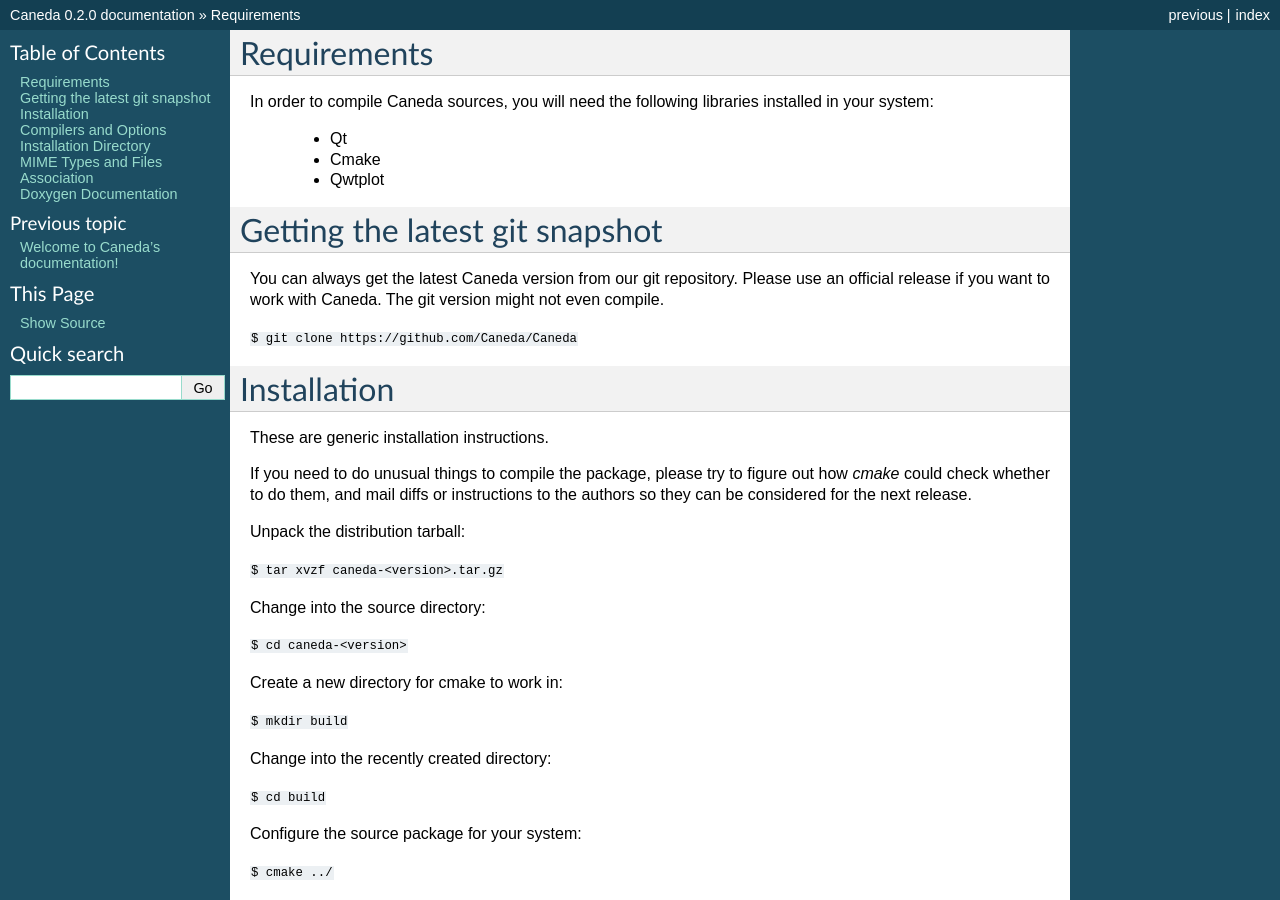
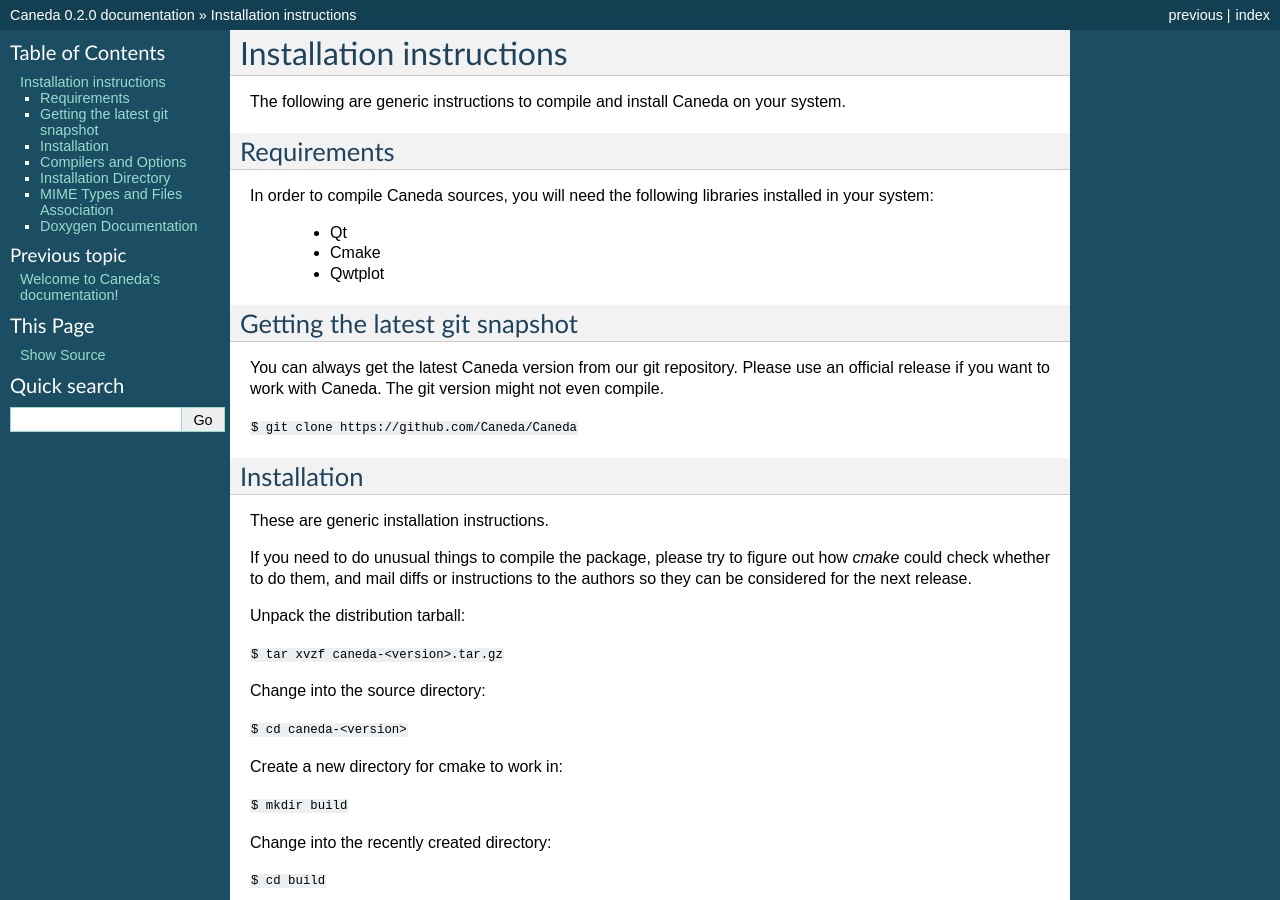
Before and after one commit to Caneda/Docs, a Sphinx documentation site: the page built from docs/install.rst, in a window 1280 px wide and 900 px high. Built offline with Sphinx 7.4.7, drawn with Linux system fonts in a browser that asks for light colours; some of the changed text lies outside the part shown.

Commit message:
Updated install instructions.

```diff
--- a/docs/install.rst
+++ b/docs/install.rst
@@ -1,7 +1,10 @@
+Installation instructions
+=========================
+The following are generic instructions to compile and install Caneda on your system.
+
 Requirements
-============
-In order to compile Caneda sources, you will need the following libraries
-installed in your system:
+------------
+In order to compile Caneda sources, you will need the following libraries installed in your system:
 
   * Qt
   * Cmake
@@ -9,21 +12,17 @@
 
 
 Getting the latest git snapshot
-===============================
-You can always get the latest Caneda version from our git repository. Please
-use an official release if you want to work with Caneda.  The git version might
-not even compile.
+-------------------------------
+You can always get the latest Caneda version from our git repository. Please use an official release if you want to work with Caneda.  The git version might not even compile.
 
 ``$ git clone https://github.com/Caneda/Caneda``
 
 
 Installation
-============
+------------
 These are generic installation instructions.
 
-If you need to do unusual things to compile the package, please try to figure
-out how *cmake* could check whether to do them, and mail diffs or instructions
-to the authors so they can be considered for the next release.
+If you need to do unusual things to compile the package, please try to figure out how *cmake* could check whether to do them, and mail diffs or instructions to the authors so they can be considered for the next release.
 
 Unpack the distribution tarball:
 
@@ -53,47 +52,34 @@
 
 ``$ make install``
 
-You must have root privileges if you want to install the package in the
-standard location (``/usr/local``) or in any location that is only writable by
-root.
+You must have root privileges if you want to install the package in the standard location (``/usr/local``) or in any location that is only writable by root.
 
 
 Compilers and Options
-=====================
-Some systems require unusual options for compilation or linking that *cmake*
-does not know about.  Run ``./cmake --help`` for details on some of the pertinent
-environment variables.
+---------------------
+Some systems require unusual options for compilation or linking that *cmake* does not know about.  Run ``./cmake --help`` for details on some of the pertinent environment variables.
 
-You can give *cmake* initial values for configuration parameters by setting
-variables in the command line or in the environment.  Here is an example:
+You can give *cmake* initial values for configuration parameters by setting variables in the command line or in the environment.  Here is an example:
 
 ``$ ./cmake CC=c89 CFLAGS=-O2 LIBS=-lposix``
 
 
 Installation Directory
-======================
-By default, ``make install`` will install the package's files in
-``/usr/local/bin``, ``/usr/local/man``, etc.  You can specify an installation
-prefix other than ``/usr/local`` by giving *cmake* the option ``--prefix=PATH``.
+----------------------
+By default, ``make install`` will install the package's files in ``/usr/local/bin``, ``/usr/local/man``, etc.  You can specify an installation prefix other than ``/usr/local`` by giving *cmake* the option ``--prefix=PATH``.
 
-You can specify separate installation prefixes for architecture-specific files
-and architecture-independent files.  If you give *cmake* the option
-``--exec-prefix=PATH``, the package will use *PATH* as the prefix for installing
-programs and libraries. Documentation and other data files will still use the
-regular prefix.
+You can specify separate installation prefixes for architecture-specific files and architecture-independent files.  If you give *cmake* the option ``--exec-prefix=PATH``, the package will use *PATH* as the prefix for installing programs and libraries. Documentation and other data files will still use the regular prefix.
 
-In addition, if you use an unusual directory layout you can give options like
-``--bindir=PATH`` to specify different values for particular kinds of files.
+In addition, if you use an unusual directory layout you can give options like ``--bindir=PATH`` to specify different values for particular kinds of files.
+
 
 MIME Types and Files Association
-================================
-Optionally you may want to get Caneda's file types associated with the application
-itself. In order to do so, run the following command as root:
+--------------------------------
+Optionally you may want to get Caneda's file types associated with the application itself. In order to do so, run the following command as root:
 
 ``$ update-mime-database /usr/local/share/mime``
 
 
 Doxygen Documentation
-=====================
-Caneda uses Doxygen as its developers code documentation. To generate the
-doxygen documentation, use the Doxyfile file provided at the source's root.
+---------------------
+Caneda uses Doxygen as its developers code documentation. To generate the doxygen documentation, use the Doxyfile file provided at the source's root.
```
